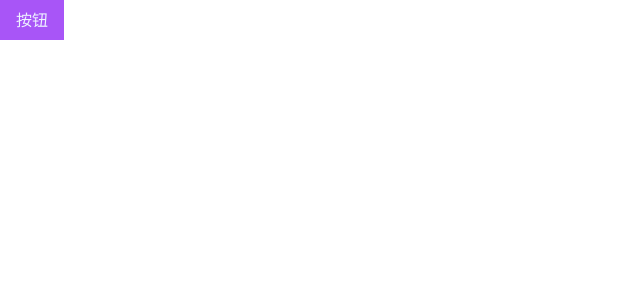
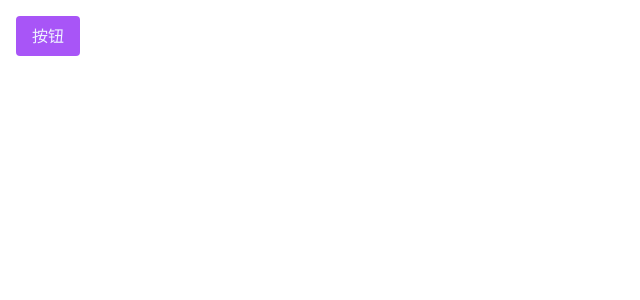
Before and after one commit to deyuanzou/shop-admin, a Vue app: page / in a window 1280 px wide. Shown: the top 300 px of the page, without its empty margins (0-640 px from the left). Built offline with nearby package versions, Linux system fonts and the light colour scheme.

Commit message:
熟悉Windi的使用

```diff
--- a/package.json
+++ b/package.json
@@ -10,7 +10,8 @@
   },
   "dependencies": {
     "element-plus": "^2.8.0",
-    "vue": "^3.4.35"
+    "vue": "^3.4.35",
+    "vue-router": "^4.4.3"
   },
   "devDependencies": {
     "@vitejs/plugin-vue": "^5.1.2",
--- a/src/App.vue
+++ b/src/App.vue
@@ -12,12 +12,19 @@
     <el-button type="danger">Danger</el-button>
   </div> -->
 
-  <button class="bg-purple-500 text-indigo-50 px-4 py-2">按钮</button>
+  <button class="btn">
+    按钮
+  </button>
 
 
 
 </template>
 
 <style scoped>
+.btn {
+  @apply bg-purple-500 text-indigo-50 px-4 py-2 rounded
+  my-4 mx-4 hover:(bg-purple-900) focus:(ring-2);
 
+
+}
 </style>
```
Also changed, not shown: 1 other file (tests, documents, lock files or other folders).
